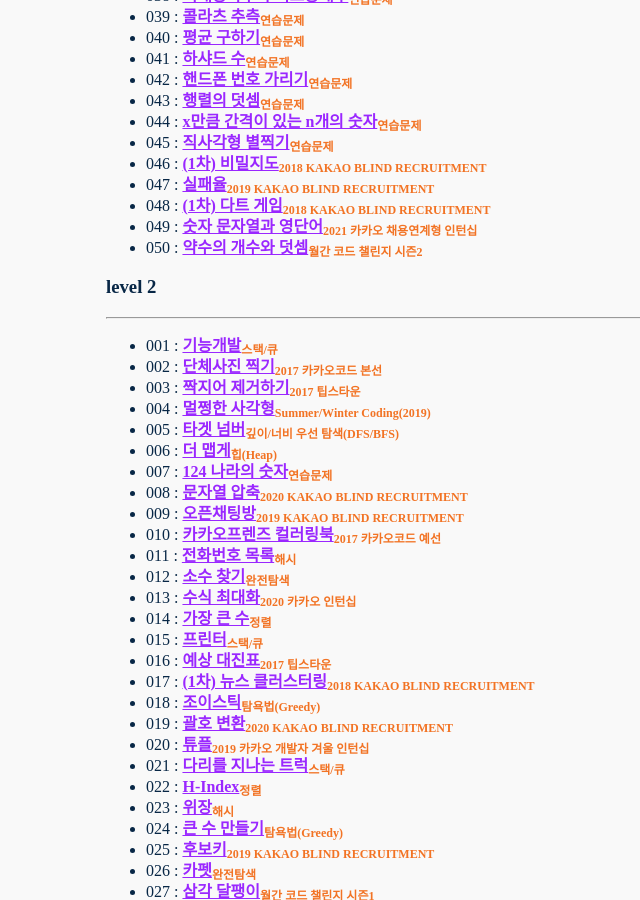
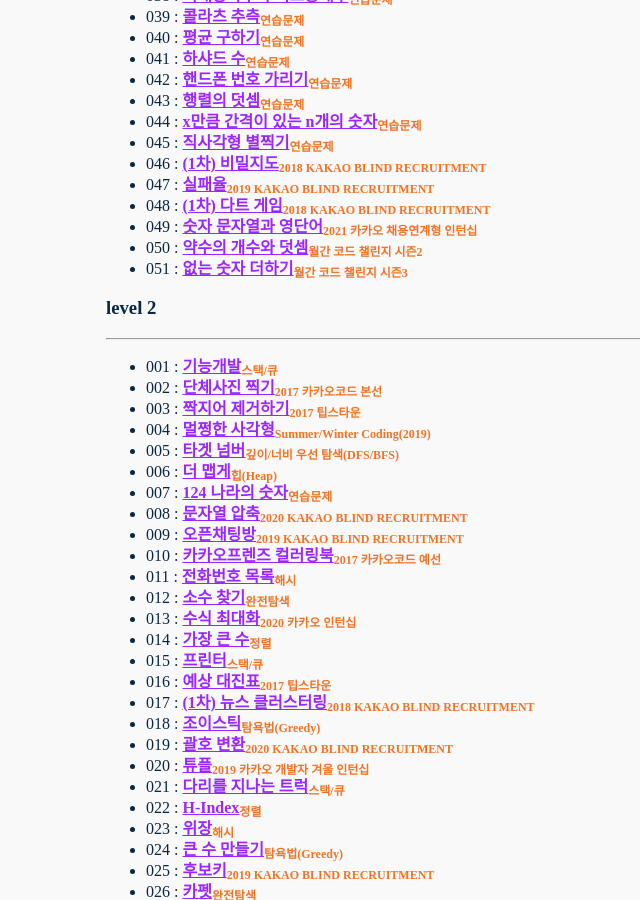
Before and after one commit to nimkoes/portfolio, a Jekyll site: the page built from _posts/2021-04-30-Programmers-Algorithm-Problem.md, in a window 1280 px wide and 900 px high, scrolled down 4284 px. Shown: the whole window, without its empty margins (134-774 px from the left). Built offline with Jekyll 4.4.1, drawn with Linux system fonts in a browser that asks for light colours.

Commit message:
mod post 문제 풀이 추가

```diff
--- a/_posts/2021-04-30-Programmers-Algorithm-Problem.md
+++ b/_posts/2021-04-30-Programmers-Algorithm-Problem.md
@@ -111,6 +111,7 @@
 - 048 : [**<u>(1차) 다트 게임</u>**<sub>2018 KAKAO BLIND RECRUITMENT</sub>][link_level_1_048]
 - 049 : [**<u>숫자 문자열과 영단어</u>**<sub>2021 카카오 채용연계형 인턴십</sub>][link_level_1_049]
 - 050 : [**<u>약수의 개수와 덧셈</u>**<sub>월간 코드 챌린지 시즌2</sub>][link_level_1_050]
+- 051 : [**<u>없는 숫자 더하기</u>**<sub>월간 코드 챌린지 시즌3</sub>][link_level_1_051]
 
 
 ### level 2
@@ -244,6 +245,7 @@
 [link_level_1_048]:https://xxxelppa.tistory.com/184
 [link_level_1_049]:https://xxxelppa.tistory.com/337
 [link_level_1_050]:https://xxxelppa.tistory.com/338
+[link_level_1_051]:https://xxxelppa.tistory.com/343
 
 [link_level_2_001]:https://xxxelppa.tistory.com/208
 [link_level_2_002]:https://xxxelppa.tistory.com/209
```
